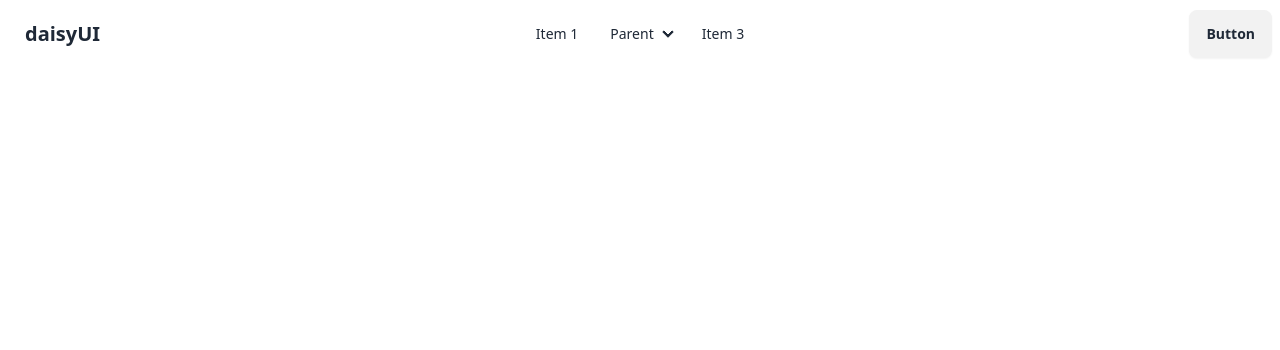
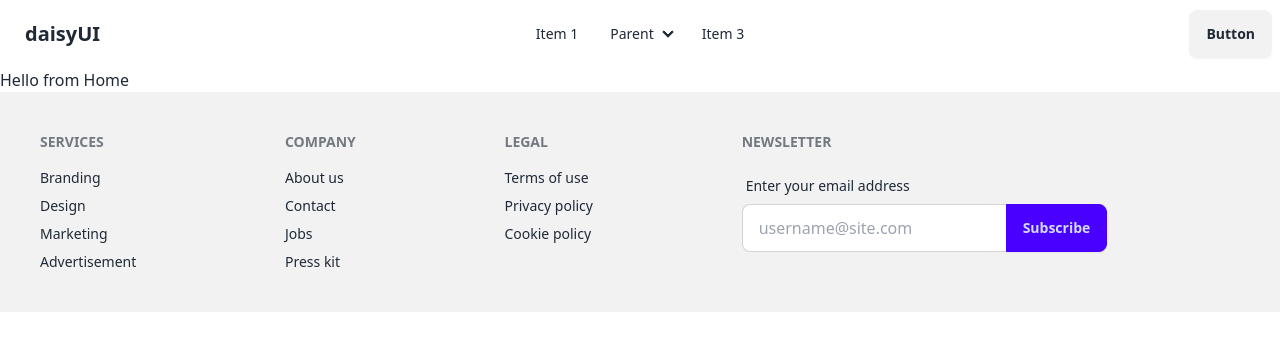
Before and after one commit to farabi1/stride-practice-one, a React (Vite) app: page / in a window 1280 px wide. Shown: the top 350 px of the page. Built offline with nearby package versions, Linux system fonts and the light colour scheme.

Commit message:
Router  setup

```diff
--- a/src/App.jsx
+++ b/src/App.jsx
@@ -1,11 +1,12 @@
-import Navbar from "./components/shared/Navbar"
+import { RouterProvider } from "react-router-dom"
+import router from "./routes/routes"
 
 function App() {
 
 
   return (
     <>
-      <Navbar/>
+     <RouterProvider router={router} />
     </>
   )
 }
--- a/src/components/shared/Footer.jsx
+++ b/src/components/shared/Footer.jsx
@@ -0,0 +1,41 @@
+
+export default function Footer() {
+  return (
+    <>
+    <footer className="footer p-10 bg-base-200 text-base-content">
+  <nav>
+    <h6 className="footer-title">Services</h6>
+    <a className="link link-hover">Branding</a>
+    <a className="link link-hover">Design</a>
+    <a className="link link-hover">Marketing</a>
+    <a className="link link-hover">Advertisement</a>
+  </nav>
+  <nav>
+    <h6 className="footer-title">Company</h6>
+    <a className="link link-hover">About us</a>
+    <a className="link link-hover">Contact</a>
+    <a className="link link-hover">Jobs</a>
+    <a className="link link-hover">Press kit</a>
+  </nav>
+  <nav>
+    <h6 className="footer-title">Legal</h6>
+    <a className="link link-hover">Terms of use</a>
+    <a className="link link-hover">Privacy policy</a>
+    <a className="link link-hover">Cookie policy</a>
+  </nav>
+  <form>
+    <h6 className="footer-title">Newsletter</h6>
+    <fieldset className="form-control w-80">
+      <label className="label">
+        <span className="label-text">Enter your email address</span>
+      </label>
+      <div className="join">
+        <input type="text" placeholder="username@site.com" className="input input-bordered join-item" />
+        <button className="btn btn-primary join-item">Subscribe</button>
+      </div>
+    </fieldset>
+  </form>
+</footer>
+    </>
+  )
+}
--- /dev/null
+++ b/src/layout/MainLayout.jsx
@@ -0,0 +1,13 @@
+import { Outlet } from "react-router-dom";
+import Navbar from "../components/shared/Navbar";
+import Footer from "../components/shared/Footer";
+
+export default function MainLayout() {
+  return (
+    <>
+    <Navbar/>
+    <Outlet/>
+    <Footer/>
+    </>
+  )
+}
--- /dev/null
+++ b/src/pages/Home.jsx
@@ -0,0 +1,8 @@
+export default function Home() {
+  return (
+    <>
+    <div>
+    Hello from Home</div>
+    </>
+  )
+}
--- /dev/null
+++ b/src/routes/routes.jsx
@@ -0,0 +1,17 @@
+import { createBrowserRouter } from "react-router-dom";
+import MainLayout from '../layout/MainLayout'
+import Home from "../pages/Home";
+const router = createBrowserRouter([
+    {
+      path: "/",
+      element: <MainLayout/>,
+      children:[
+        {
+          index:true,
+          element:<Home/>
+        }
+      ]
+    },
+  ]);
+
+export default router;
```
